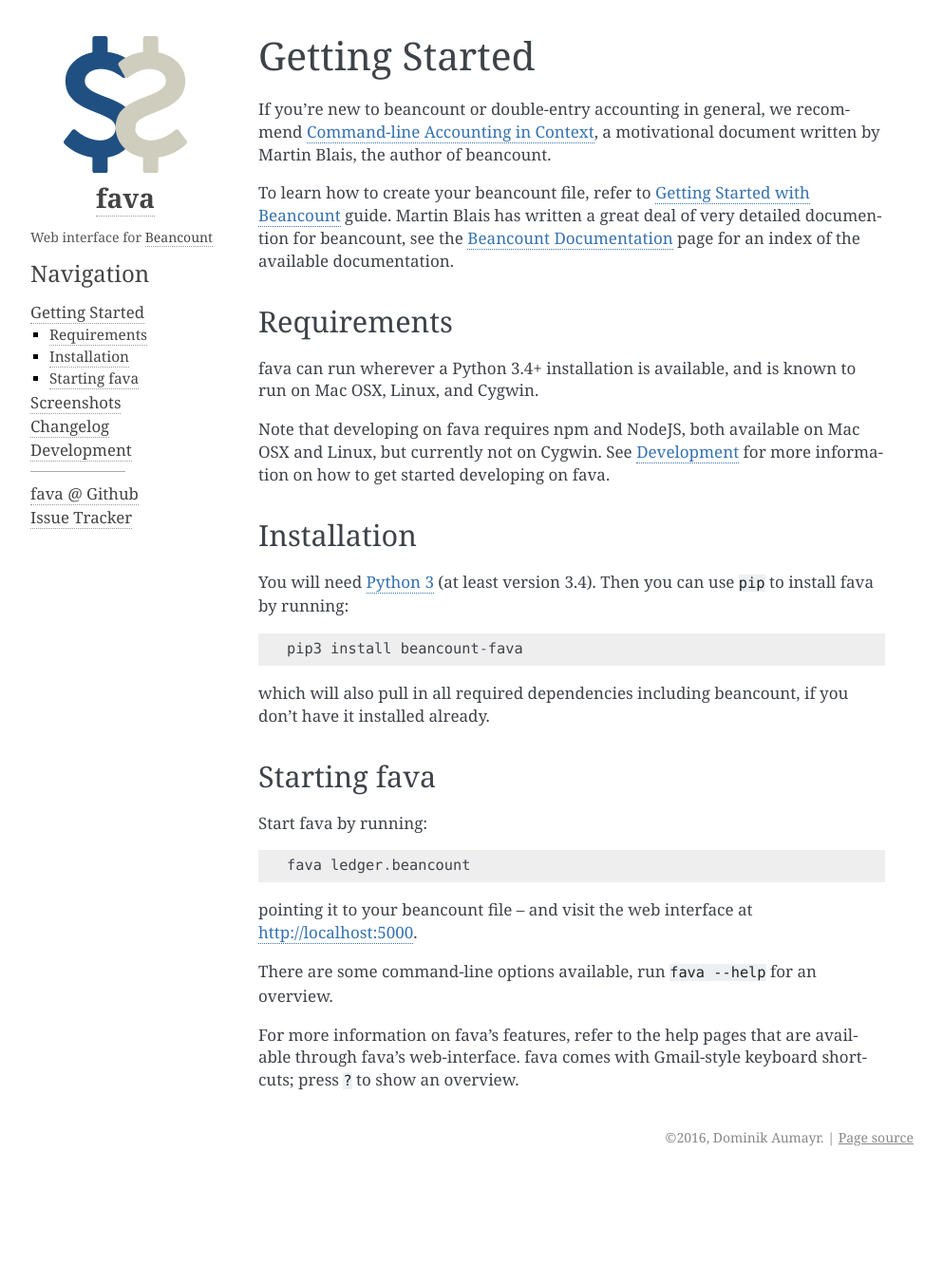
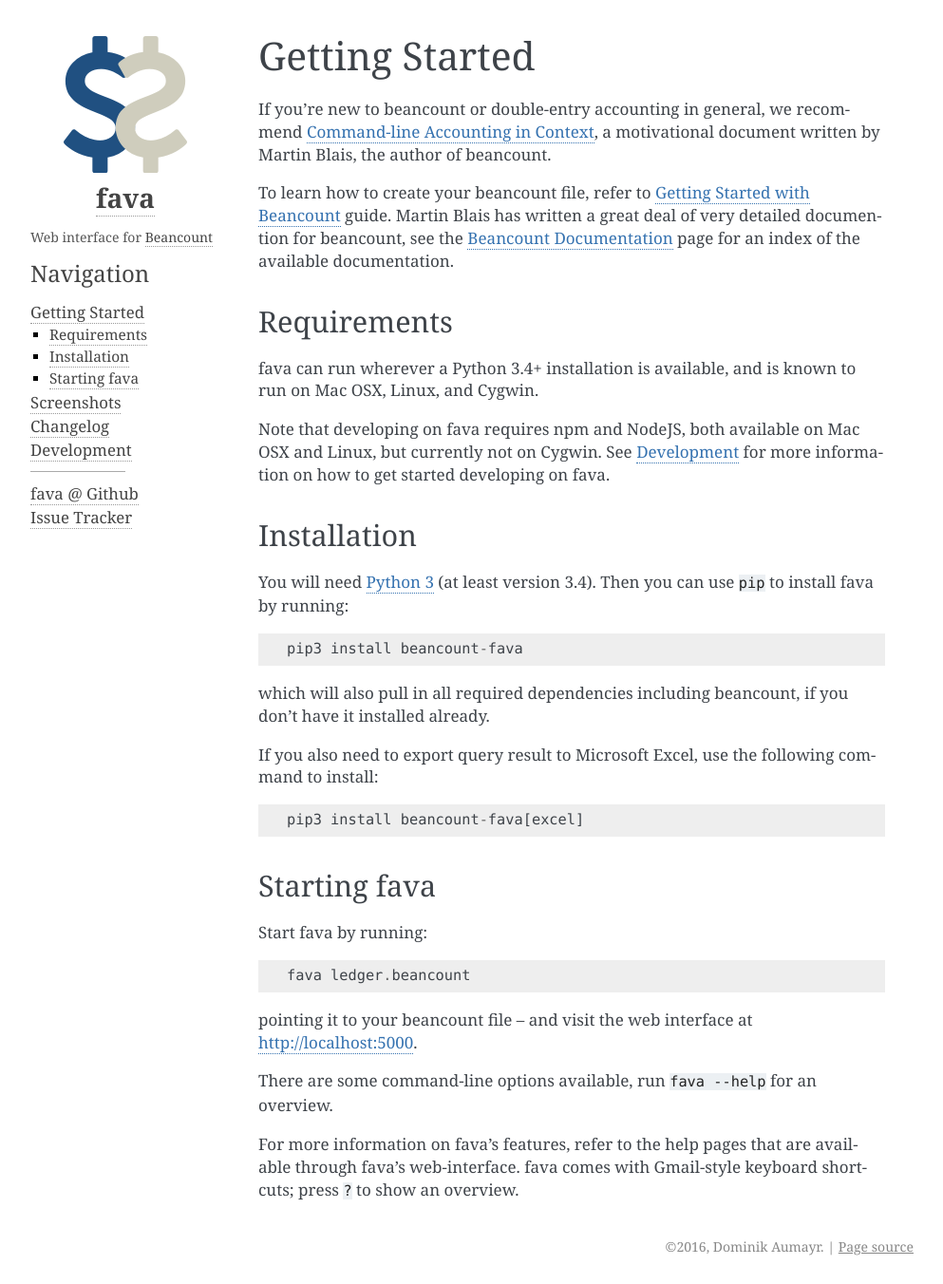
Before and after one commit to beancount/fava, a Sphinx documentation site: the page built from docs/usage.rst, in a window 1280 px wide. Shown: the whole page at 95% size, without its empty margins (148-1141 px from the left). Built offline with Sphinx 7.4.7, drawn with Linux system fonts in a browser that asks for light colours; before the commit the page ends 1237 px from its top, so only the background shows below that.

Commit message:
Add hint to excel feature to website

```diff
--- a/docs/usage.rst
+++ b/docs/usage.rst
@@ -35,6 +35,11 @@ Then you can use ``pip`` to install fava by running::
 which will also pull in all required dependencies including beancount, if you
 don't have it installed already.
 
+If you also need to export query result to Microsoft Excel, use the following
+command to install::
+
+   pip3 install beancount-fava[excel]
+
 
 Starting fava
 -------------
```
